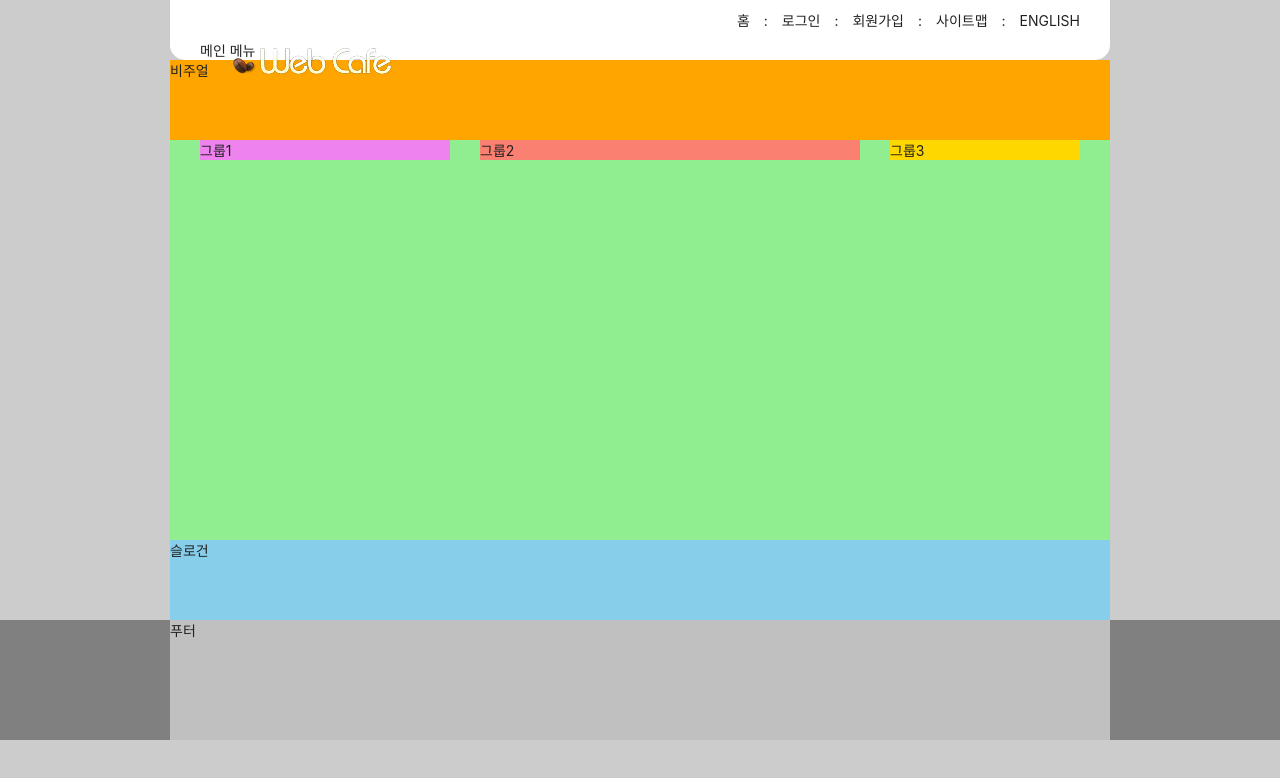
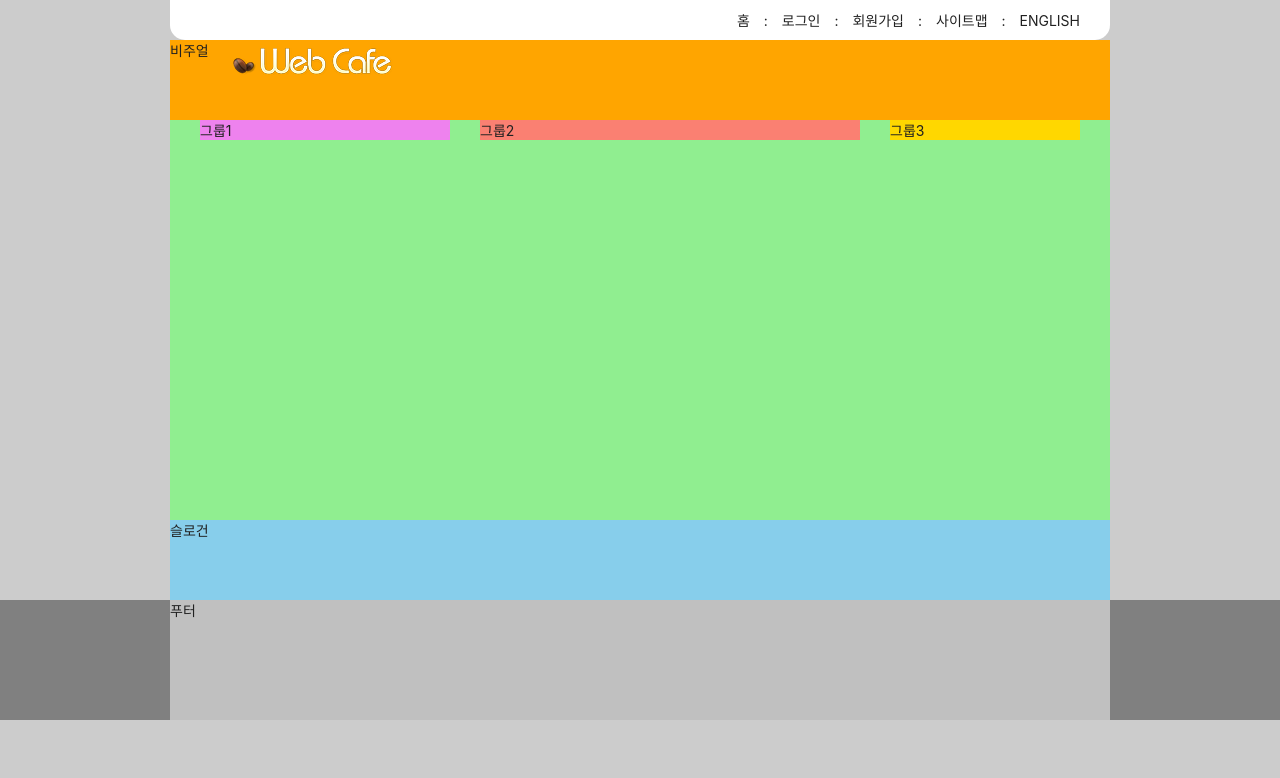
Before and after one commit to Majesty-jun/HTML5, a plain HTML site: page index.html in a window 1280 px wide. Drawn offline with Linux system fonts and the light colour scheme; a web font is replaced by a local one.

Commit message:
CSS work for hidden contents

```diff
--- a/styles/style.css
+++ b/styles/style.css
@@ -1,5 +1,16 @@
 @import url(./normalize.css);
 @import url(./reset.css);
+
+/* 숨김 컨텐츠 */
+.a11y-hidden {
+  position: absolute;
+  width: 1px;
+  height: 1px;
+  margin: -1px;
+  overflow: hidden;
+  clip: rect(0 0 0 0);
+  clip-path: polygon(0 0, 0 0, 0 0);
+}
 
 /* 기본스타일 */
 *, *::before, *::after {
```
